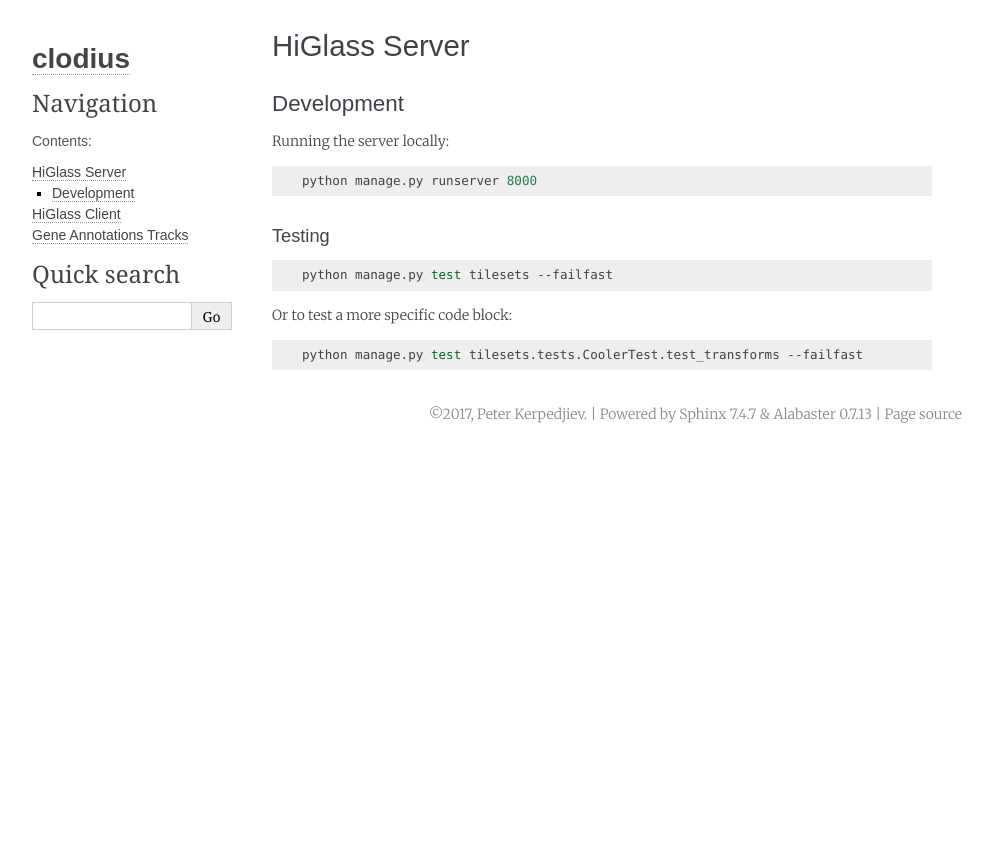
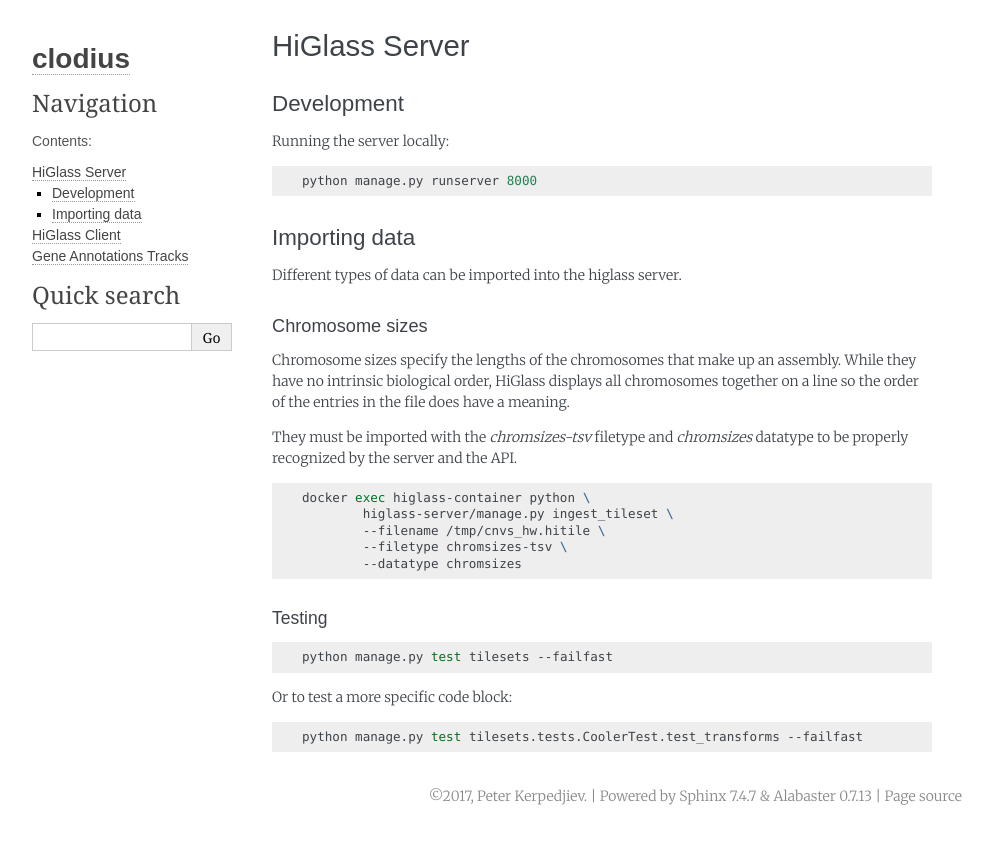
Before and after one commit to higlass/clodius, a Sphinx documentation site: the page built from docs/higlass_server.rst, in a window 1280 px wide. Shown: the top 844 px of the page, without its empty margins (148-1141 px from the left). Built offline with Sphinx 7.4.7, drawn with Linux system fonts in a browser that asks for light colours; some web fonts are replaced; formulas are drawn with MathJax 3.

Commit message:
Added a section about chromosome sizes to the chromsizes section

```diff
--- a/docs/higlass_server.rst
+++ b/docs/higlass_server.rst
@@ -14,6 +14,31 @@ Running the server locally:
 
     python manage.py runserver 8000
 
+Importing data
+--------------
+
+Different types of data can be imported into the higlass server.
+
+
+Chromosome sizes
+~~~~~~~~~~~~~~~~
+
+Chromosome sizes specify the lengths of the chromosomes that make up an
+assembly. While they have no intrinsic biological order, HiGlass displays all
+chromosomes together on a line so the order of the entries in the file does
+have a meaning.
+
+They must be imported with the `chromsizes-tsv` filetype and `chromsizes`
+datatype to be properly recognized by the server and the API.
+
+.. code-block:: bash
+
+    docker exec higlass-container python \
+            higlass-server/manage.py ingest_tileset \
+            --filename /tmp/cnvs_hw.hitile \
+            --filetype chromsizes-tsv \
+            --datatype chromsizes
+
 Testing
 ^^^^^^^
 
```
Also changed, not shown: 1 other file.
